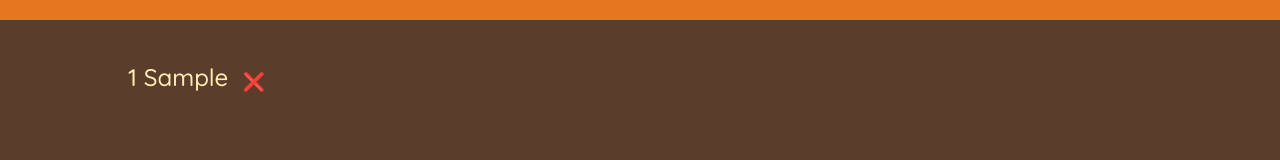
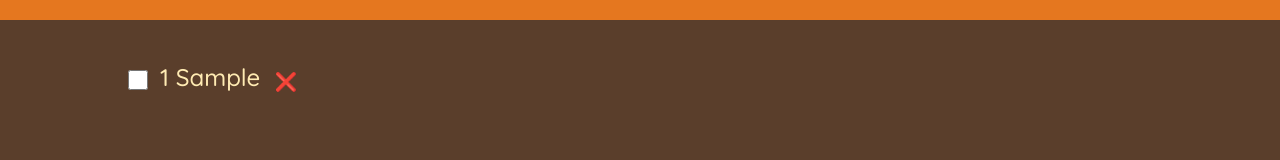
Before and after one commit to fathonaji/react-travel-list, a React (Vite) app: page / in a window 1280 px wide. Both pictures are taken after typing "Sample" into the empty fields and a click on the button "ADD". Shown: the part 257-417 px from the top of the page. Built offline with nearby package versions, Linux system fonts and the light colour scheme.

Commit message:
create update data packed status using checkbox  mechanism into state react using array and send handling toggle item using props to child component

```diff
--- a/src/App.jsx
+++ b/src/App.jsx
@@ -6,14 +6,25 @@
   function handleAddItems(item) {
     setItems((items) => [...items, item]);
   }
-  function handleDeleteItems(id) {
+  function handleDeleteItem(id) {
     setItems((items) => items.filter((item) => item.id !== id));
+  }
+  function handleToggleItem(id) {
+    setItems((items) =>
+      items.map((item) =>
+        item.id === id ? { ...item, packed: !item.packed } : item
+      )
+    );
   }
   return (
     <div className="app">
       <Logo />
       <Form onAddItems={handleAddItems} />
-      <PackingList items={items} onDeleteItems={handleDeleteItems} />
+      <PackingList
+        items={items}
+        onDeleteItem={handleDeleteItem}
+        onToggleItem={handleToggleItem}
+      />
       <Stats />
     </div>
   );
@@ -61,24 +72,34 @@
   );
 }
 
-function PackingList({ items, onDeleteItems }) {
+function PackingList({ items, onDeleteItem, onToggleItem }) {
   return (
     <div className="list">
       <ul>
         {items.map((item) => (
-          <Item key={item.id} item={item} onDeleteItems={onDeleteItems} />
+          <Item
+            key={item.id}
+            item={item}
+            onDeleteItem={onDeleteItem}
+            onToggleItem={onToggleItem}
+          />
         ))}
       </ul>
     </div>
   );
 }
 
-function Item({ item, onDeleteItems }) {
+function Item({ item, onDeleteItem, onToggleItem }) {
   return (
     <li style={item.packed ? { textDecoration: "line-through" } : {}}>
+      <input
+        type="checkbox"
+        value={item.packed}
+        onChange={() => onToggleItem(item.id)}
+      />
       <span>
         {item.quantity} {item.description}{" "}
-        <button onClick={() => onDeleteItems(item.id)}>❌</button>
+        <button onClick={() => onDeleteItem(item.id)}>❌</button>
       </span>
     </li>
   );
```
